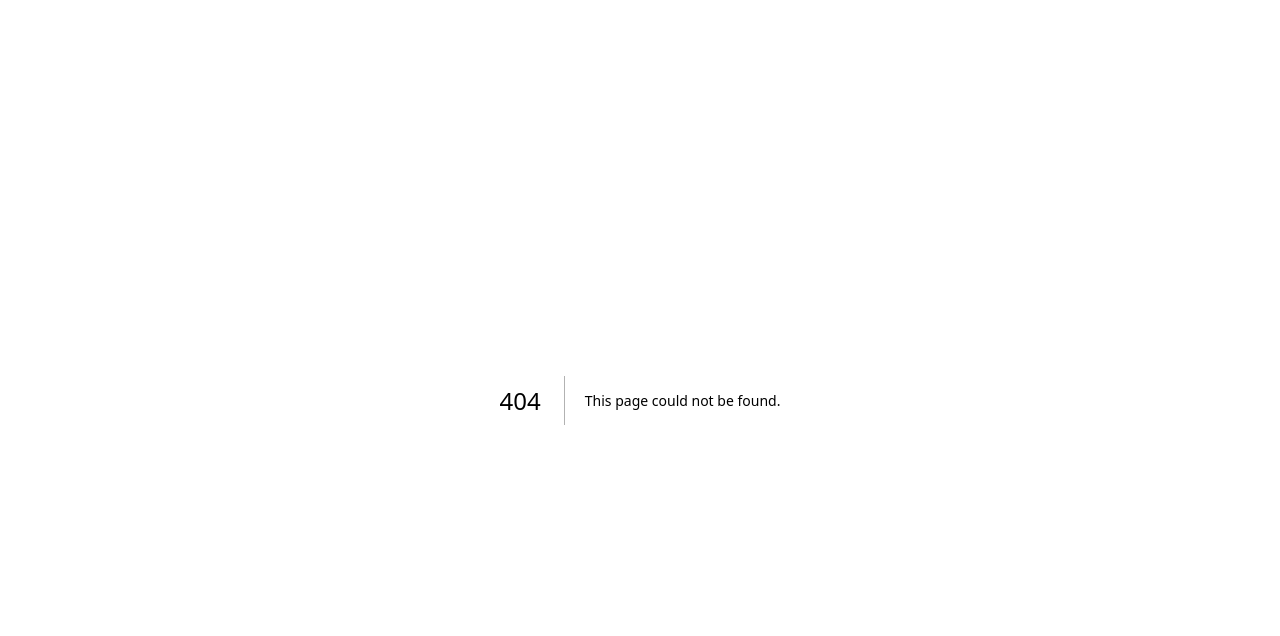
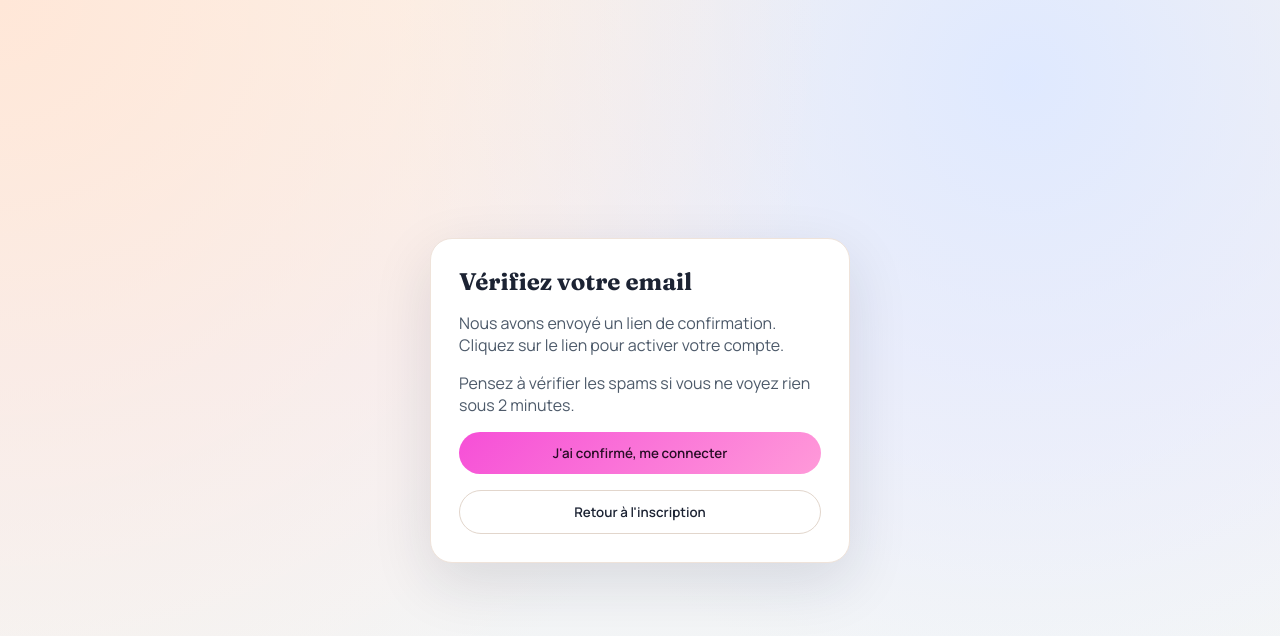
Before and after one commit to yerigglitch/lexiatlas-ai, a Next.js app: page /verify-email in a window 1280 px wide. Before the commit this address had no page. Shown: the top 636 px of the page. Built offline with nearby package versions, Linux system fonts and the light colour scheme.

Commit message:
Add verify email screen and signup flow

```diff
--- /dev/null
+++ b/src/app/verify-email/page.tsx
@@ -0,0 +1,32 @@
+"use client";
+
+import { useSearchParams } from "next/navigation";
+import { useRouter } from "next/navigation";
+
+export default function VerifyEmailPage() {
+  const params = useSearchParams();
+  const router = useRouter();
+  const email = params.get("email");
+
+  return (
+    <main className="auth">
+      <section className="auth-card">
+        <h1>Vérifiez votre email</h1>
+        <p>
+          Nous avons envoyé un lien de confirmation
+          {email ? ` à ${email}` : ""}. Cliquez sur le lien pour activer votre
+          compte.
+        </p>
+        <p className="muted">
+          Pensez à vérifier les spams si vous ne voyez rien sous 2 minutes.
+        </p>
+        <button className="cta" onClick={() => router.push("/login")}>
+          J&apos;ai confirmé, me connecter
+        </button>
+        <button className="ghost" onClick={() => router.push("/signup")}>
+          Retour à l&apos;inscription
+        </button>
+      </section>
+    </main>
+  );
+}
```
